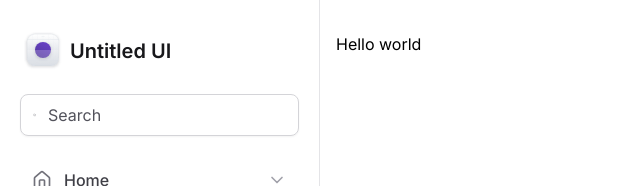
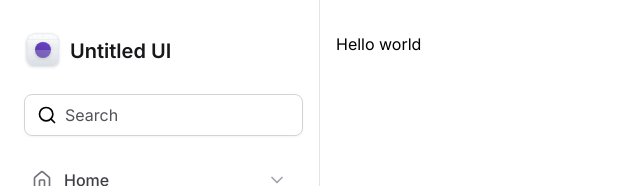
Before and after one commit to davsoliveira/ignite-tailwind, a Next.js app: page / in a window 1280 px wide. Shown: the top 186 px of the page, without its empty margins (0-640 px from the left). Built offline with nearby package versions, Linux system fonts and the light colour scheme.

Commit message:
criando patter de composição

```diff
--- /dev/null
+++ b/src/components/Input.tsx
@@ -0,0 +1,29 @@
+import { ComponentProps } from 'react'
+
+type InputPrefixProps = ComponentProps<'div'>
+
+export function Prefix(props: InputPrefixProps) {
+  return <div {...props} />
+}
+
+type InputControlProps = ComponentProps<'input'>
+
+export function Control(props: InputControlProps) {
+  return (
+    <input
+      className="flex-1 border-0 bg-transparent p-0 text-zinc-900 placeholder-zinc-600"
+      {...props}
+    />
+  )
+}
+
+type InputRootProps = ComponentProps<'div'>
+
+export function Root(props: InputRootProps) {
+  return (
+    <div
+      className="mx-1 flex w-full items-center gap-2 rounded-lg border border-zinc-300 px-3 py-2 shadow-sm"
+      {...props}
+    />
+  )
+}
--- a/src/components/Sidebar/index.tsx
+++ b/src/components/Sidebar/index.tsx
@@ -13,19 +13,19 @@
 import { NavItem } from './NavItem'
 import { UsedSpaceWidget } from './UsedSpaceWidget'
 import { Profile } from './Profile'
+import * as Input from '@/components/Input'
 
 export function Sidebar() {
   return (
     <aside className="flex flex-col gap-6 border-r border-zinc-200 px-5 py-8">
       <Logo />
 
-      <div className="flex w-full items-center gap-2 rounded-lg border border-zinc-300 px-3 py-2 shadow-sm">
-        <Search className="h-5 w-5 text-zinc-500" />
-        <input
-          className="mx-1 flex-1 border-0 bg-transparent p-0 text-zinc-900 placeholder-zinc-600"
-          placeholder="Search"
-        />
-      </div>
+      <Input.Root>
+        <Input.Prefix>
+          <Search className="h-5 w-5 to-zinc-500" />
+        </Input.Prefix>
+        <Input.Control placeholder="Search" />
+      </Input.Root>
 
       <nav className="space-y-0.5">
         <NavItem title="Home" icon={Home} />
```
